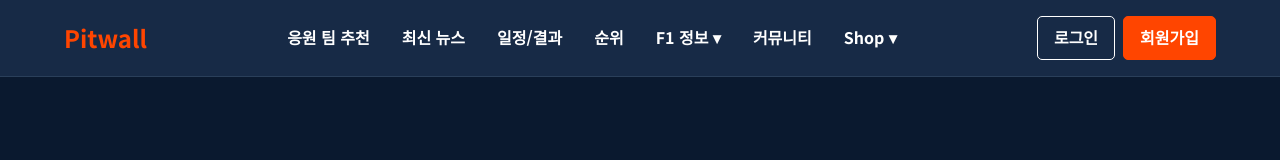
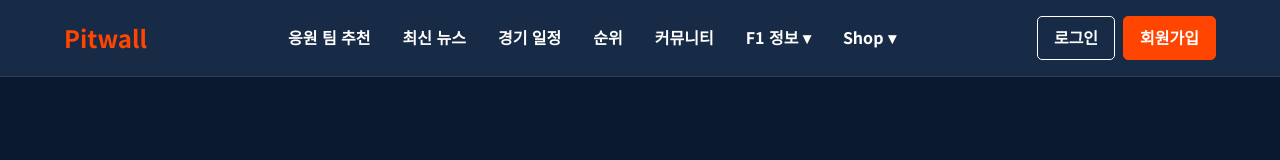
Before and after one commit to Hoon-KR/Pitwall, a plain HTML site: page index.html in a window 1280 px wide. Shown: the top 160 px of the page. Drawn offline with Linux system fonts and the light colour scheme.

Commit message:
일정페이지 링크

```diff
--- a/index.html
+++ b/index.html
@@ -21,22 +21,19 @@
         <ul>
           <li><a href="pickteam.html">응원 팀 추천</a></li>
           <li><a href="#">최신 뉴스</a></li>
-          <li><a href="#">일정/결과</a></li>
+          <li><a href="schedule.html">경기 일정</a></li>
           <li><a href="#">순위</a></li>
+          <li><a href="board.html">커뮤니티</a></li>
 
           <li>
             <a href="constructor.html">F1 정보 ▾</a>
-
             <ul class="dropdown-content">
               <li><a href="glossary.html">F1용어사전</a></li>
               <li><a href="driver.html">드라이버</a></li>
               <li><a href="constructor.html">팀</a></li>
               <li><a href="circuit.html">서킷</a></li>
             </ul>
-
           </li>
-
-          <li><a href="board.html">커뮤니티</a></li>
 
           <li>
             <a href="">Shop ▾</a>
```
